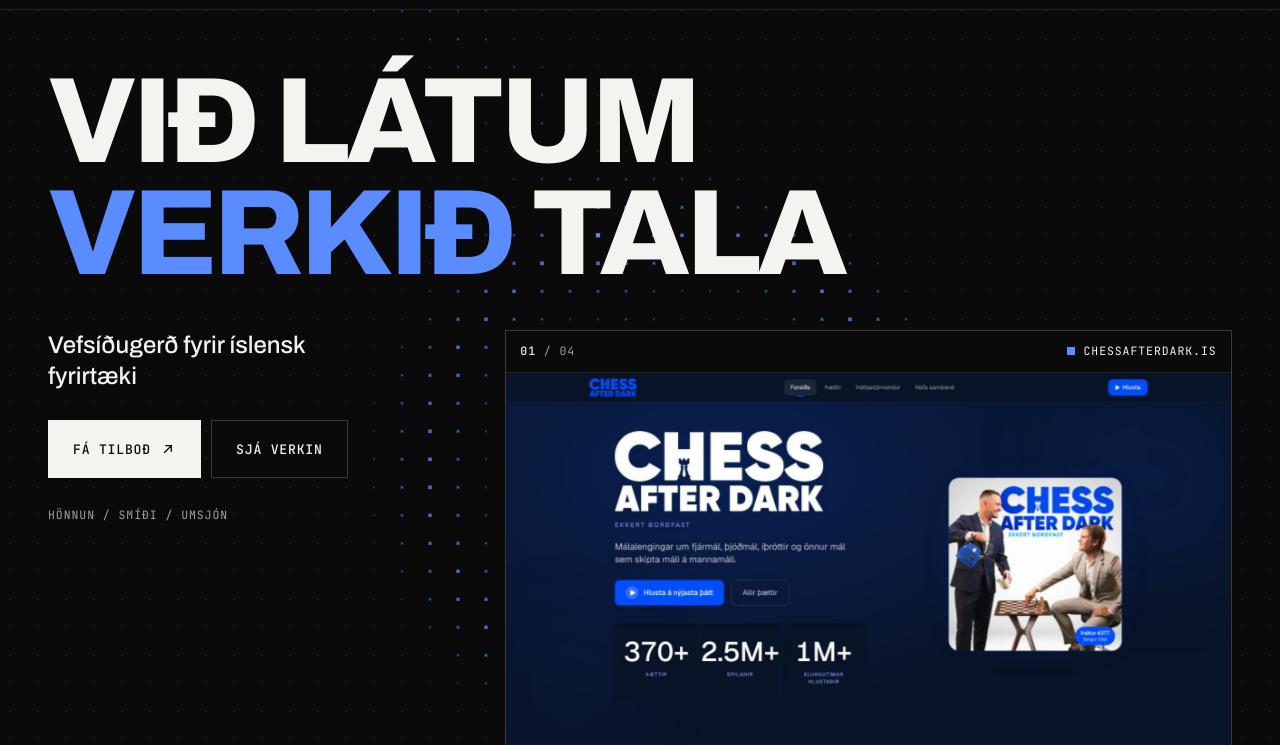
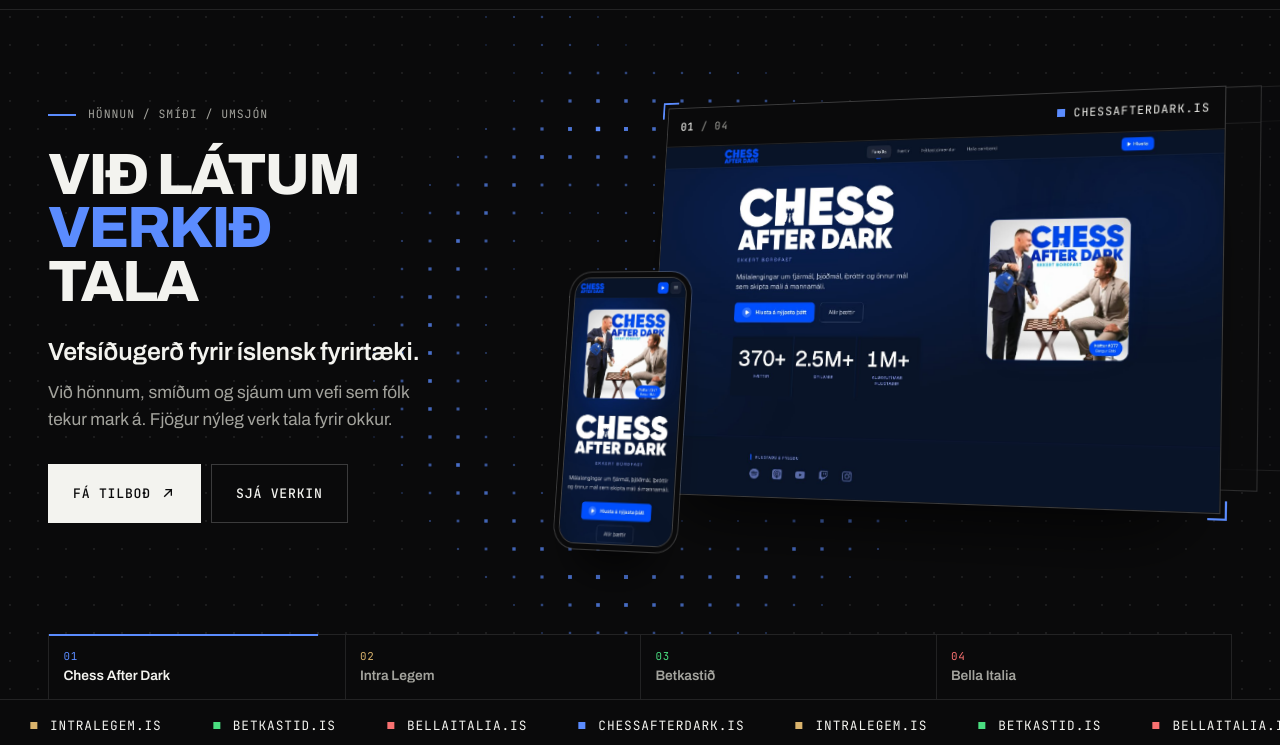
Before and after one commit to briembenni-sketch/briem.is, a plain HTML site: page index.html in a window 1280 px wide. Shown: the part 55-800 px from the top of the page. Drawn offline with Linux system fonts and the light colour scheme.

Commit message:
Ny forsiduopnun: tviskipt hero med verkin i thrividd
Fyrirsognin i thremur linum vinstra megin med undirtexta og hnoppum,
verkin haegra megin sem hallandi vafragluggi med sama vef i sima fyrir
framan. Gluggarnir hallast a eftir bendlinum og fletta sjalfir; fliparnir
eru nu raema nedst i hero.

Co-Authored-By: Claude Fable 5.2 <noreply@anthropic.com>
Claude-Session: https://claude.ai/code/session_01H5rZwWNbbFWhpDgJfoUxcE

```diff
--- a/index.html
+++ b/index.html
@@ -79,28 +79,35 @@
 
   <main>
     <!-- ============ HERO ============ -->
-    <section class="hero">
+    <section class="hero" data-viewer>
       <!-- gagnvirkt punktanet: bregst við bendli og sendir frá sér bylgjur -->
       <canvas class="hero-field" aria-hidden="true"></canvas>
 
       <div class="wrap hero-inner">
+        <div class="hero-copy">
+          <p class="hero-eyebrow mono reveal" style="--d:0"><i aria-hidden="true"></i>Hönnun / Smíði / Umsjón</p>
+
           <h1 class="hero-title" aria-label="Við látum verkið tala">
             <span class="line" aria-hidden="true"><span data-scramble>Við látum</span></span>
-          <span class="line" aria-hidden="true"><span class="accent" data-scramble>verkið</span> <span data-scramble>tala</span><span class="caret"></span></span>
+            <span class="line" aria-hidden="true"><span class="accent" data-scramble>verkið</span></span>
+            <span class="line" aria-hidden="true"><span data-scramble>tala</span><span class="caret"></span></span>
           </h1>
 
-        <div class="hero-body">
-          <div class="hero-copy">
-            <p class="hero-sub reveal" style="--d:2">Vefsíðugerð fyrir íslensk fyrirtæki</p>
-            <div class="hero-actions reveal" style="--d:3">
+          <p class="hero-sub reveal" style="--d:2">Vefsíðugerð fyrir íslensk fyrirtæki.</p>
+          <p class="hero-lede reveal" style="--d:3">Við hönnum, smíðum og sjáum um vefi sem fólk tekur mark á. Fjögur nýleg verk tala fyrir okkur.</p>
+
+          <div class="hero-actions reveal" style="--d:4">
             <a class="btn btn-primary btn-lg" href="#contact">Fá tilboð <svg class="ico" viewBox="0 0 24 24" aria-hidden="true"><path d="M7 17 17 7M9 7h8v8"/></svg></a>
             <a class="btn btn-ghost btn-lg" href="#work">Sjá verkin</a>
           </div>
-            <p class="hero-services mono reveal" style="--d:4">Hönnun / Smíði / Umsjón</p>
         </div>
 
-          <!-- verkaskoðari: flettir sjálfur á milli vefjanna -->
-          <div class="viewer reveal" style="--d:3" data-viewer>
+        <!-- verkin í þrívídd: vefurinn í tölvu og síma, hallast á eftir bendlinum -->
+        <div class="showcase reveal" style="--d:3">
+          <div class="showcase-rig">
+            <span class="ghost ghost--2" aria-hidden="true"></span>
+            <span class="ghost ghost--1" aria-hidden="true"></span>
+            <div class="viewer">
               <div class="viewer-bar mono">
                 <span><b data-viewer-index>01</b> / 04</span>
                 <span class="viewer-domain"><i aria-hidden="true"></i><span data-viewer-domain>chessafterdark.is</span></span>
@@ -119,13 +126,23 @@
                 <img src="work/bellaitalia.jpg" alt="Forsíða Bella Italia — vefur hannaður og smíðaður af Briem" width="1600" height="1000" loading="lazy" decoding="async" />
               </a>
             </div>
+            </div>
+            <div class="handset" aria-hidden="true">
+                <span class="hslide is-active"><img src="work/chessafterdark-m.jpg" alt="" width="585" height="1266" loading="eager" decoding="async" /></span>
+                <span class="hslide"><img src="work/intralegem-m.jpg" alt="" width="585" height="1266" loading="lazy" decoding="async" /></span>
+                <span class="hslide"><img src="work/betkastid-m.jpg" alt="" width="585" height="1266" loading="lazy" decoding="async" /></span>
+                <span class="hslide"><img src="work/bellaitalia-m.jpg" alt="" width="585" height="1266" loading="lazy" decoding="async" /></span>
+            </div>
+          </div>
+        </div>
+      </div>
+
+      <div class="wrap">
         <div class="viewer-tabs" role="group" aria-label="Velja verk">
               <button type="button" class="viewer-tab is-active" aria-pressed="true" style="--c:#5B8CFF"><i class="fill" aria-hidden="true"></i><span class="num">01</span><span class="name">Chess After Dark</span></button>
               <button type="button" class="viewer-tab" aria-pressed="false" style="--c:#D9B36C"><i class="fill" aria-hidden="true"></i><span class="num">02</span><span class="name">Intra Legem</span></button>
               <button type="button" class="viewer-tab" aria-pressed="false" style="--c:#4ADE80"><i class="fill" aria-hidden="true"></i><span class="num">03</span><span class="name">Betkastið</span></button>
               <button type="button" class="viewer-tab" aria-pressed="false" style="--c:#F87171"><i class="fill" aria-hidden="true"></i><span class="num">04</span><span class="name">Bella Italia</span></button>
-            </div>
-          </div>
             </div>
       </div>
 
--- a/main.js
+++ b/main.js
@@ -67,6 +67,7 @@
   if (viewer) {
     var slides = viewer.querySelectorAll(".slide");
     var tabs = viewer.querySelectorAll(".viewer-tab");
+    var phones = viewer.querySelectorAll(".hslide");
     var idxEl = viewer.querySelector("[data-viewer-index]");
     var domEl = viewer.querySelector("[data-viewer-domain]");
     var current = 0;
@@ -75,9 +76,11 @@
       if (next === current) return;
       var prev = current;
       current = next;
-      slides.forEach(function (s, i) {
-        s.classList.toggle("is-active", i === current);
-        s.classList.toggle("is-prev", i === prev);
+      [slides, phones].forEach(function (set) {
+        set.forEach(function (s, i) {
+          s.classList.toggle("is-active", i === current);
+          s.classList.toggle("is-prev", i === prev);
+        });
       });
       tabs.forEach(function (t, i) {
         t.classList.toggle("is-active", i === current);
@@ -96,6 +99,26 @@
         if (e.animationName === "fill") go(current + 1);
       });
     });
+  }
+
+  /* ---- hero: gluggarnir hallast mjúklega á eftir bendlinum ---- */
+  var rig = document.querySelector(".showcase-rig");
+  var heroEl = document.querySelector(".hero");
+  if (rig && heroEl && !reduced && window.matchMedia("(hover: hover) and (pointer: fine)").matches) {
+    var tx = 0, ty = 0, cx = 0, cy = 0, tilting = 0;
+    var tiltStep = function () {
+      cx += (tx - cx) * 0.08;
+      cy += (ty - cy) * 0.08;
+      rig.style.setProperty("--px", cx.toFixed(3));
+      rig.style.setProperty("--py", cy.toFixed(3));
+      tilting = Math.abs(tx - cx) + Math.abs(ty - cy) > 0.002 ? requestAnimationFrame(tiltStep) : 0;
+    };
+    var aim = function (x, y) { tx = x; ty = y; if (!tilting) tilting = requestAnimationFrame(tiltStep); };
+    heroEl.addEventListener("pointermove", function (e) {
+      var r = heroEl.getBoundingClientRect();
+      aim(((e.clientX - r.left) / r.width - 0.5) * 2, ((e.clientY - r.top) / r.height - 0.5) * 2);
+    });
+    heroEl.addEventListener("pointerleave", function () { aim(0, 0); });
   }
 
   /* ---- sýnidæmi: hvert skref velur myndina á skjánum ----
--- a/styles.css
+++ b/styles.css
@@ -169,30 +169,89 @@ button { font: inherit; color: inherit; cursor: pointer; background: none; borde
   position: absolute; inset: 0; z-index: -1;
   width: 100%; height: 100%;
 }
-.hero-inner { padding-top: clamp(1.5rem, 4vh, 2.75rem); padding-bottom: clamp(2.5rem, 6vh, 4.5rem); }
+.hero-inner {
+  display: grid; gap: clamp(2.5rem, 7vw, 4rem); align-items: center;
+  padding-block: clamp(2.25rem, 7vh, 5rem) clamp(3rem, 9vh, 6rem);
+}
+@media (min-width: 900px) {
+  .hero-inner {
+    grid-template-columns: minmax(0, 0.82fr) minmax(0, 1.18fr);
+    min-height: calc(100svh - var(--header-h) - 132px);
+  }
+}
+
+.hero-eyebrow { display: flex; align-items: center; gap: 0.75rem; }
+.hero-eyebrow i { width: 28px; height: 2px; background: var(--accent); }
 
 .hero-title {
   font-family: var(--display);
   font-stretch: 125%;
   font-weight: 800;
   text-transform: uppercase;
-  font-size: clamp(2.1rem, 9.8vw, 7.6rem);
+  font-size: clamp(2.6rem, 12.4vw, 5.2rem);
   line-height: 0.92;
   letter-spacing: -0.035em;
-  margin-block: clamp(1rem, 3vh, 2rem) clamp(1.75rem, 5vh, 3.25rem);
+  margin-block: clamp(1.1rem, 3vh, 1.75rem) clamp(1.4rem, 3.5vh, 2rem);
 }
+@media (min-width: 900px) { .hero-title { font-size: clamp(2.4rem, 4.55vw, 4.5rem); } }
 .hero-title .line { display: block; white-space: nowrap; }
 
-.hero-body { display: grid; gap: clamp(2rem, 5vw, 3rem); align-items: start; }
-.hero-sub { font-size: clamp(1.15rem, 2.4vw, 1.5rem); font-weight: 500; max-width: 22ch; line-height: 1.3; }
-.hero-actions { display: flex; flex-wrap: wrap; gap: 0.6rem; margin-top: 1.75rem; }
-.hero-services { margin-top: 1.75rem; }
-@media (min-width: 900px) {
-  .hero-body { grid-template-columns: minmax(0, 0.72fr) minmax(0, 1.28fr); }
+.hero-sub { font-size: clamp(1.2rem, 2.2vw, 1.55rem); font-weight: 600; line-height: 1.25; letter-spacing: -0.01em; }
+.hero-lede { margin-top: 0.7rem; color: var(--muted); font-size: clamp(1rem, 1.4vw, 1.08rem); max-width: 40ch; }
+.hero-actions { display: flex; flex-wrap: wrap; gap: 0.6rem; margin-top: 1.9rem; }
+
+/* ---------- verkin í þrívídd ---------- */
+.showcase { perspective: 1600px; padding: 4% 2% 9% 9%; }
+.showcase-rig {
+  position: relative;
+  transform-style: preserve-3d;
+  transform:
+    rotateY(calc(-17deg + var(--px, 0) * 7deg))
+    rotateX(calc(8deg + var(--py, 0) * -6deg));
+  will-change: transform;
+}
+/* tómir gluggar á bak við: næstu verk í röðinni */
+.ghost { position: absolute; inset: 0; border: 1px solid var(--line-2); background: var(--bg); }
+.ghost::before { content: ""; position: absolute; left: 0; right: 0; top: 0; height: 38px; border-bottom: 1px solid var(--line); }
+.ghost--1 { transform: translate3d(4.5%, -6%, -90px); opacity: 0.75; }
+.ghost--2 { transform: translate3d(9%, -12%, -180px); opacity: 0.4; }
+
+.viewer {
+  position: relative;
+  border: 1px solid var(--line-2); background: var(--bg);
+  box-shadow: 0 50px 70px -40px rgba(0, 0, 0, 0.9);
+}
+.viewer::before, .viewer::after {
+  content: ""; position: absolute; width: 18px; height: 18px; pointer-events: none;
+  border: 2px solid var(--c); transition: border-color 0.4s;
+}
+.viewer::before { top: -7px; left: -7px; border-right: 0; border-bottom: 0; }
+.viewer::after { bottom: -7px; right: -7px; border-left: 0; border-top: 0; }
+
+/* sami vefur í síma, svífur framan við */
+.handset {
+  position: absolute; left: -9%; bottom: -13%; width: 21%;
+  aspect-ratio: 585 / 1266;
+  transform: translateZ(80px);
+  border: 1px solid var(--line-2); border-radius: clamp(10px, 1.4vw, 18px);
+  background: var(--bg-2);
+  overflow: hidden;
+  box-shadow: 0 0 0 5px var(--bg), 0 0 0 6px var(--line-2), 0 40px 50px -24px rgba(0, 0, 0, 0.95);
+}
+.hslide { position: absolute; inset: 0; visibility: hidden; }
+.hslide img { width: 100%; height: 100%; object-fit: cover; object-position: top center; }
+.hslide.is-prev { visibility: visible; z-index: 1; }
+.hslide.is-active { visibility: visible; z-index: 2; }
+.js .hslide.is-active { animation: rise 0.75s var(--ease) both; }
+@keyframes rise { from { clip-path: inset(100% 0 0 0); } to { clip-path: inset(0 0 0 0); } }
+
+@media (max-width: 899px) {
+  .showcase { padding: 2% 2% 12% 15%; }
+  .showcase-rig { transform: rotateY(-11deg) rotateX(6deg); }
+  .ghost--1 { transform: translate3d(3%, -5%, -60px); }
+  .ghost--2 { transform: translate3d(6%, -10%, -120px); }
 }
 
-/* ---------- verkaskoðari ---------- */
-.viewer { border: 1px solid var(--line-2); background: var(--bg); }
 .viewer-bar {
   display: flex; justify-content: space-between; align-items: center; gap: 1rem;
   padding: 0.7rem 0.9rem;
@@ -210,7 +269,7 @@ button { font: inherit; color: inherit; cursor: pointer; background: none; borde
 .js .slide.is-active { animation: wipe 0.75s var(--ease) both; }
 @keyframes wipe { from { clip-path: inset(0 100% 0 0); } to { clip-path: inset(0 0 0 0); } }
 
-.viewer-tabs { display: grid; grid-template-columns: repeat(4, 1fr); border-top: 1px solid var(--line); }
+.viewer-tabs { position: relative; display: grid; grid-template-columns: repeat(4, 1fr); border-top: 1px solid var(--line); border-inline: 1px solid var(--line); background: var(--bg); }
 html:not(.js) .viewer-tabs { display: none; }
 .viewer-tab {
   position: relative;
@@ -232,14 +291,14 @@ html:not(.js) .viewer-tabs { display: none; }
 }
 .viewer-tab.is-active .fill { animation: fill 5.5s linear forwards; }
 @keyframes fill { to { transform: scaleX(1); } }
-@media (hover: hover) { .viewer:hover .fill { animation-play-state: paused; } }
+@media (hover: hover) { .hero:has(.viewer:hover, .viewer-tabs:hover) .viewer-tab .fill { animation-play-state: paused; } }
 @media (max-width: 559px) {
   .viewer-tab { padding: 0.75rem 0.6rem; }
   .viewer-tab .name { font-size: 0.72rem; }
 }
 @media (prefers-reduced-motion: reduce) {
   .viewer-tab.is-active .fill { animation: none; transform: scaleX(1); }
-  .js .slide.is-active { animation: none; }
+  .js .slide.is-active, .js .hslide.is-active { animation: none; }
 }
 
 /* ---------- lén á hlaupum ---------- */
```
Also changed, not shown: 1 other file. Lines whose indentation alone changed are shown as unchanged.
